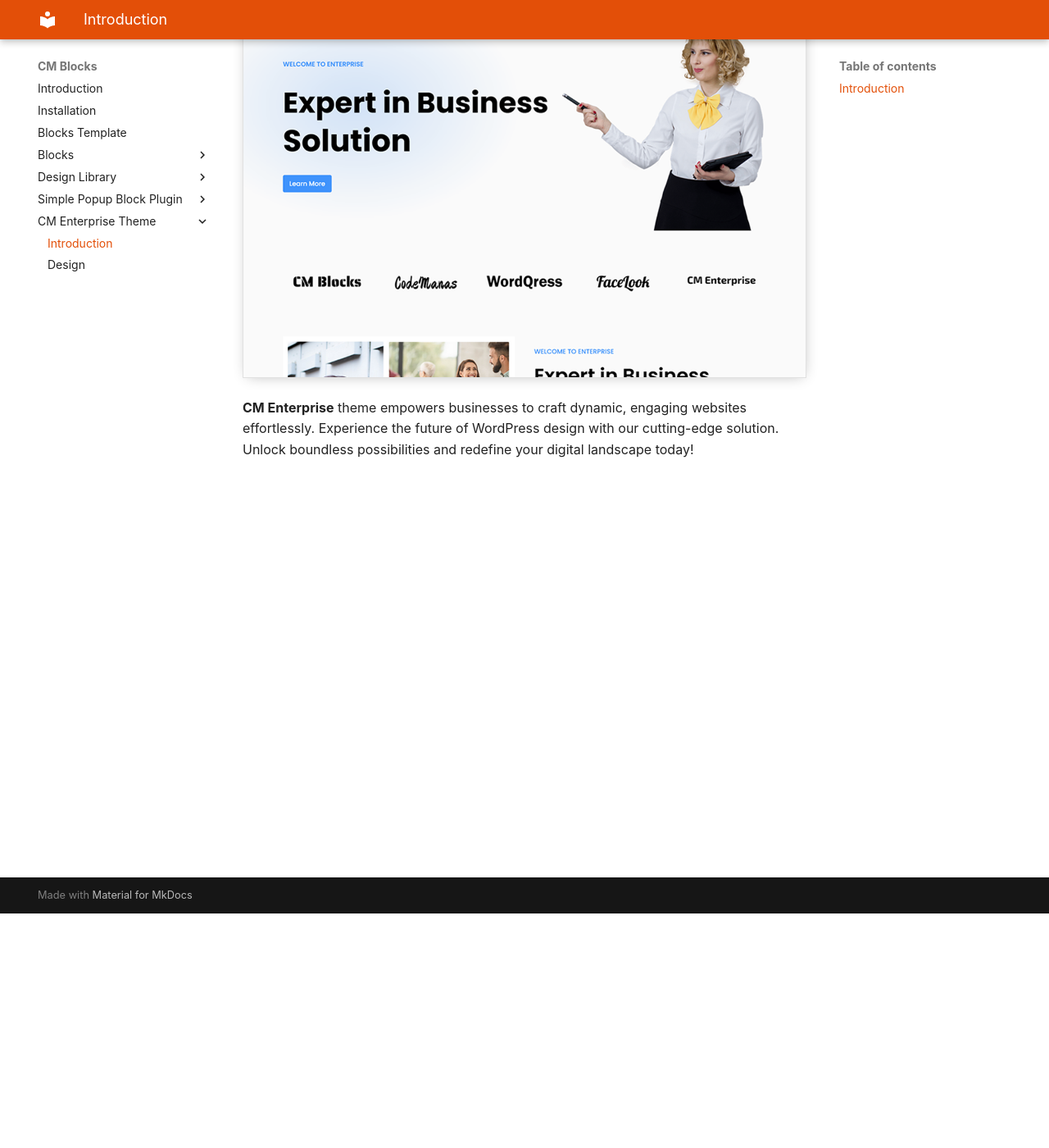
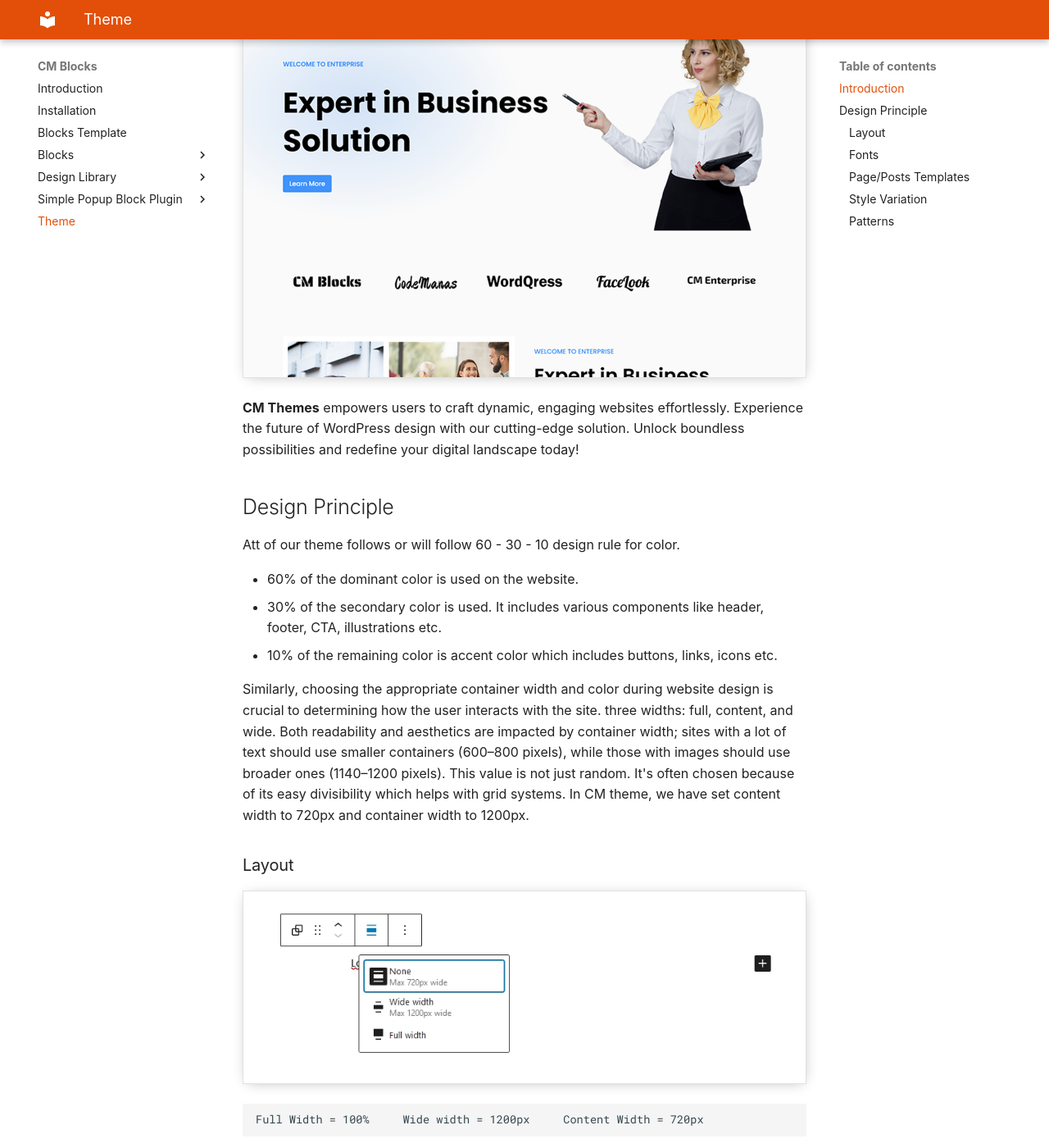
Before and after one commit to codemanas/cm-blocks-docs, an MkDocs documentation site: the page built from docs/cm-enterprise/index.md, in a window 1280 px wide and 1400 px high, scrolled down 286 px. Shown: the whole window at 82% size. Built offline with MkDocs 1.6.1 and Material for MkDocs 9.7.7, drawn with Linux system fonts in a browser that asks for light colours; some web fonts are replaced; some of the changed text lies outside the part shown.

Commit message:
added documentation for theme findings

```diff
--- a/docs/cm-enterprise/index.md
+++ b/docs/cm-enterprise/index.md
@@ -2,6 +2,47 @@
 # CM Enterprise Docs
 
 ## Introduction
-![CM Enterprise Screenshot](img/screenshot.png)
+![CM Enterprise ](img/screenshot.png)
 
-**CM Enterprise** theme empowers businesses to craft dynamic, engaging websites effortlessly. Experience the future of WordPress design with our cutting-edge solution. Unlock boundless possibilities and redefine your digital landscape today!
+**CM Themes** empowers users to craft dynamic, engaging websites effortlessly. Experience the future of WordPress design with our cutting-edge solution. Unlock boundless possibilities and redefine your digital landscape today!
+
+## Design Principle
+Att of our theme follows or will follow 60 - 30 - 10 design rule for color.
+
+* 60% of the dominant color is used on the website.
+* 30% of the secondary color is used. It includes various components like header, footer, CTA, illustrations etc.
+* 10% of the remaining color is accent  color which includes buttons, links, icons etc.
+
+
+Similarly, choosing the appropriate container width and color during website design is crucial to determining how the user interacts with the site. three widths: full, content, and wide. Both readability and aesthetics are impacted by container width; sites with a lot of text should use smaller containers (600–800 pixels), while those with images should use broader ones (1140–1200 pixels). This value is not just random. It's often chosen because of its easy divisibility which helps with grid systems. In CM theme, we have set content width to 720px and container width to 1200px.
+
+### Layout
+![CM Enterprise Themr Layout Options](img/layout-enterprise.jpg)
+
+    Full Width = 100%     Wide width = 1200px     Content Width = 720px
+
+We offer three layouts in our theme. three widths: full, content, and wide. The width of the screen is 100% when it is at full width. Wide width goes to 1200px which is standard global container size and works with grid systems. Sorting the items within the width is helpful. 2, 3, 4, and 6 all items inside container receive equal width making it more pixel perfect for equal width distribution. Likewise, the content width is set to 720 pixels, which is appropriate for text and content readability.
+
+### Fonts
+Currently, there are only limited fonts which comes locally along with the theme. However, after WordPress 6.5 you can add google fonts directly from the site editor. Here's how you can add it:
+
+    Go to : Appearance > Editor > Edit any Templates > Styles > Typography > Fonts
+
+### Page/Posts Templates
+We offer four different templates in our theme for both post and page.
+
+**Default:** Default Template for page doesn't have page title and the layout type is constraint. Likewise, default template for posts comes with featured image, title, date, published date, admin, categories and commesnts.
+
+**No Title:** No Title template for both posts and page have no title and the layout type is constrained.
+
+**Splash/Blank Canvas:** Splash templates is completely blank. It doesn't have header and footer but have content only.The Width of this template is always 100%. If you want to change the width to content size or wide to the content you can adjust by wrapping content with group. You have the options to play with your own creativity playing with this template.
+
+**Single With sidebar:** This templates comes with sidebar on the right side and content on left side. This template is available for both posts and pages.
+
+### Style Variation
+We provide 5 different style variation on free theme. Style variation comes with different fonts as well which we provided from the theme. Here's how you can change style variation:
+
+    Go to : Appearance  >  Editor  >  Styles(on left sidebar)
+
+### Patterns
+All the CM theme will be based on patterns. i.e. theme have full page patterns variation instead of template. eg: full page home template, full page about template, full page contact template etc.
--- a/docs/css/extra.css
+++ b/docs/css/extra.css
@@ -7,6 +7,8 @@
 .md-typeset [type="checkbox"]:checked + .task-list-indicator::before{
     background-color: var(--primary-color);
 }
+
+
 img {
     box-shadow: 1px 2px 16px -5px rgba(0, 0, 0, 0.3);
     border: 0.5px solid #e1e1e1;
--- a/mkdocs.yml
+++ b/mkdocs.yml
@@ -11,6 +11,7 @@ extra_css:
 markdown_extensions:
   - pymdownx.tasklist:
       custom_checkbox: true
+
 plugins:
   - mkdocs-video:
       is_video: True
@@ -44,6 +45,4 @@ nav:
           - 'Display On Whole Site': 'simple-popup-block/display-on-whole-site.md'
           - 'Show popup on click': 'simple-popup-block/trigger-on-click.md'
           - 'Show Video in popup': 'simple-popup-block/embed-video-in-popup.md'
-  - CM Enterprise Theme:
-      - Introduction: cm-enterprise/index.md
-      - Design: cm-enterprise/design.md
+  -  Theme: cm-enterprise/index.md
```
Also changed, not shown: docs/cm-enterprise/img/layout-enterprise.jpg (added).
